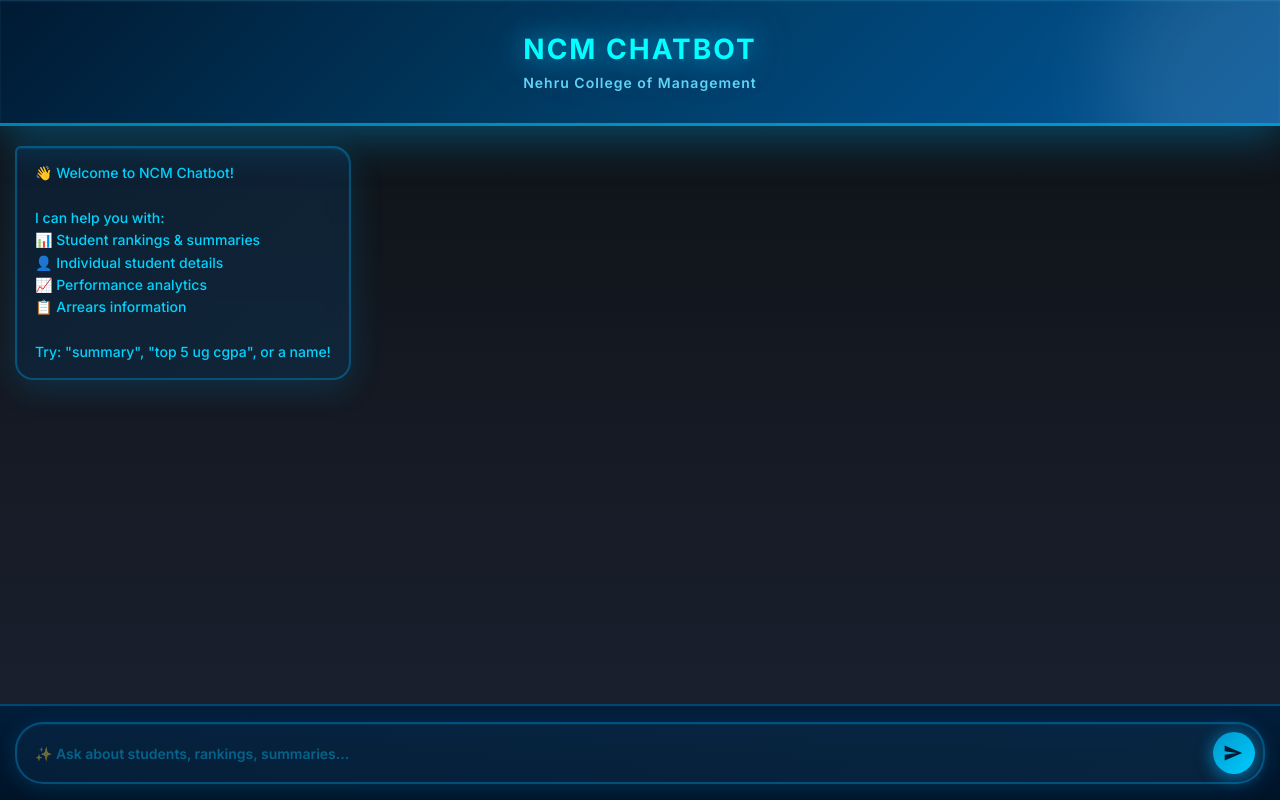
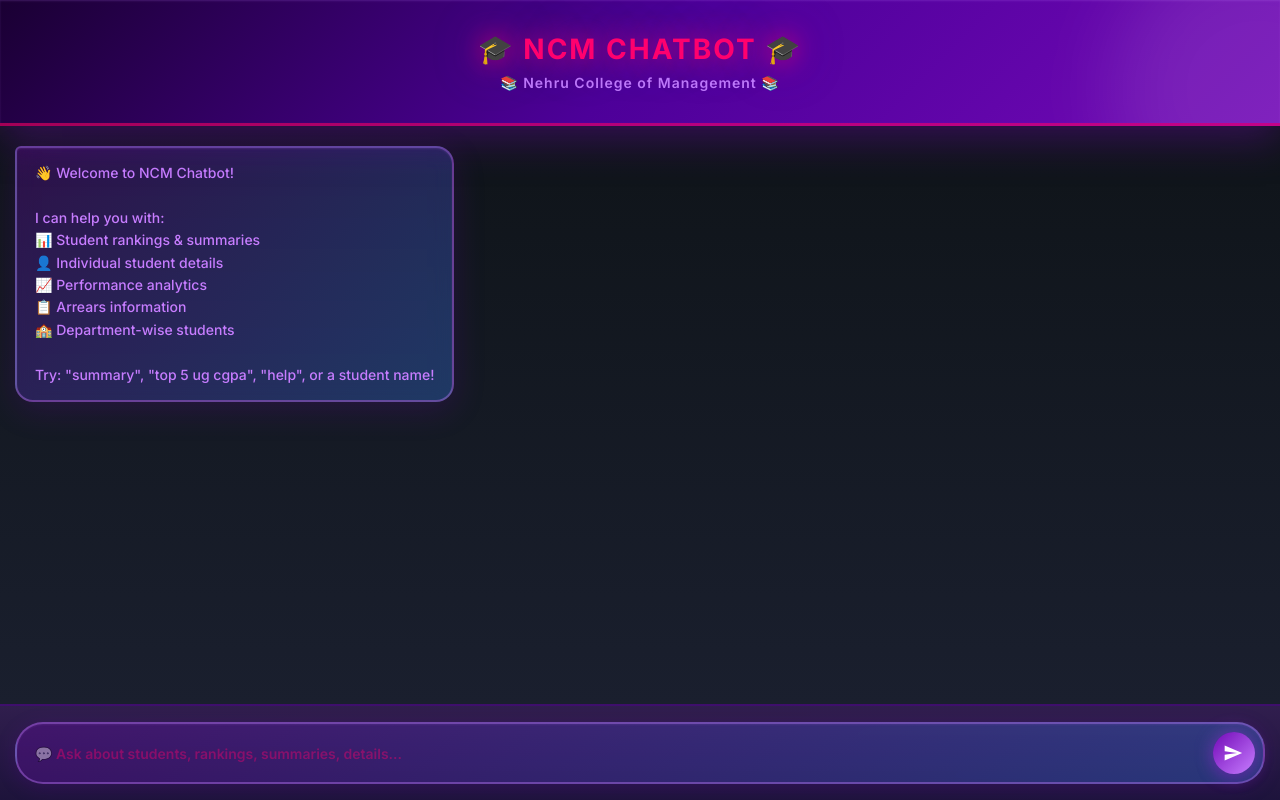
Before and after one commit to Akhi321/chatbot, a Flask app: page / in a window 1280 px wide. Run offline with Flask 3, Linux system fonts and the light colour scheme.

Commit message:
Update UI theme, chart colors, and emoji support

```diff
--- a/static/script.js
+++ b/static/script.js
@@ -18,28 +18,28 @@ document.addEventListener("DOMContentLoaded", () => {
             charts.forEach((chartData, index) => {
                 const canvasContainer = document.createElement("div");
                 canvasContainer.style.marginTop = "25px";
-                canvasContainer.style.background = "linear-gradient(135deg, rgba(15, 50, 80, 0.6) 0%, rgba(20, 70, 100, 0.6) 100%)";
+                canvasContainer.style.background = "linear-gradient(135deg, rgba(114, 9, 183, 0.3) 0%, rgba(58, 134, 255, 0.3) 100%)";
                 canvasContainer.style.padding = "24px";
                 canvasContainer.style.borderRadius = "16px";
                 canvasContainer.style.width = "100%";
                 canvasContainer.style.maxWidth = "100%";
-                canvasContainer.style.border = "2px solid rgba(0, 150, 220, 0.5)";
+                canvasContainer.style.border = "2px solid rgba(199, 125, 255, 0.5)";
                 canvasContainer.style.backdropFilter = "blur(12px)";
                 canvasContainer.style.animation = `slideInUp 0.6s ease-out ${index * 0.12}s forwards`;
                 canvasContainer.style.opacity = "0";
-                canvasContainer.style.boxShadow = "0 8px 40px rgba(0, 150, 220, 0.2), inset 0 1px 3px rgba(100, 200, 255, 0.2)";
+                canvasContainer.style.boxShadow = "0 8px 40px rgba(114, 9, 183, 0.2), inset 0 1px 3px rgba(199, 125, 255, 0.2)";
 
                 const titleDiv = document.createElement("div");
                 titleDiv.style.fontSize = "14px";
                 titleDiv.style.fontWeight = "800";
-                titleDiv.style.color = "#00d4ff";
+                titleDiv.style.color = "#00ffaa";
+                titleDiv.style.marginBottff006e";
                 titleDiv.style.marginBottom = "18px";
                 titleDiv.style.textTransform = "uppercase";
                 titleDiv.style.letterSpacing = "1.5px";
-                titleDiv.style.borderBottom = "2px solid rgba(0, 200, 255, 0.4)";
+                titleDiv.style.borderBottom = "2px solid rgba(199, 125, 255, 0.4)";
                 titleDiv.style.paddingBottom = "10px";
-                titleDiv.style.textShadow = "0 0 10px rgba(0, 200, 255, 0.3)";
-                titleDiv.innerText = chartData.title;
+                titleDiv.style.textShadow = "0 0 10px rgba(199, 125, 255
                 canvasContainer.appendChild(titleDiv);
 
                 const canvasWrapper = document.createElement("div");
@@ -52,13 +52,23 @@ document.addEventListener("DOMContentLoaded", () => {
                 canvasContainer.appendChild(canvasWrapper);
                 bubbleDiv.appendChild(canvasContainer);
 
-                const gradientColors = [
-                    { bg: 'rgba(0, 150, 220, 0.7)', border: 'rgb(0, 200, 255)' },
-                    { bg: 'rgba(0, 180, 240, 0.7)', border: 'rgb(50, 220, 255)' },
-                    { bg: 'rgba(0, 120, 200, 0.7)', border: 'rgb(0, 180, 220)' }
+                // Unique color palette for each student
+                const colorPalette = [
+                    '#7209b7', '#3a86ff', '#ff006e', '#8338ec', '#fb5607',
+                    '#ffbe0b', '#26de81', '#e83e8c', '#5f27cd', '#00d2d3',
+                    '#ff9ff3', '#54a0ff', '#48dbfb', '#1dd1a1', '#ee5a6f',
+                    '#f368e0', '#626ee0', '#2ed573', '#a29bfe', '#fd79a8'
                 ];
 
-                const gradientColor = gradientColors[index % 3];
+                // Create background and border colors for each student
+                const bgColors = chartData.labels.map((label, idx) => {
+                    const color = colorPalette[idx % colorPalette.length];
+                    return color + '99'; // Add transparency
+                });
+
+                const borderColors = chartData.labels.map((label, idx) => {
+                    return colorPalette[idx % colorPalette.length];
+                });
 
                 new Chart(canvas, {
                     type: 'bar',
@@ -67,11 +77,11 @@ document.addEventListener("DOMContentLoaded", () => {
                         datasets: [{
                             label: chartData.title,
                             data: chartData.data,
-                            backgroundColor: gradientColor.bg,
-                            borderColor: gradientColor.border,
+                            backgroundColor: bgColors,
+                            borderColor: borderColors,
                             borderWidth: 3,
                             borderRadius: 8,
-                            hoverBackgroundColor: gradientColor.border,
+                            hoverBackgroundColor: borderColors,
                             hoverBorderWidth: 4,
                         }]
                     },
@@ -88,21 +98,21 @@ document.addEventListener("DOMContentLoaded", () => {
                                 display: true,
                                 position: 'top',
                                 labels: {
-                                    color: '#00d4ff',
+                                    color: '#c77dff',
                                     font: { size: 13, weight: '700' },
                                     padding: 18,
                                     usePointStyle: true,
                                     pointStyle: 'circle',
-                                    textShadow: '0 0 8px rgba(0, 200, 255, 0.3)'
+                                    textShadow: '0 0 8px rgba(199, 125, 255, 0.3)'
                                 }
                             },
                             tooltip: {
-                                backgroundColor: 'rgba(10, 30, 50, 0.98)',
+                                backgroundColor: 'rgba(20, 10, 40, 0.98)',
                                 padding: 16,
                                 cornerRadius: 10,
                                 titleFont: { size: 14, weight: 'bold' },
                                 bodyFont: { size: 13 },
-                                borderColor: gradientColor.border,
+                                borderColor: '#c77dff',
                                 borderWidth: 2,
                                 callbacks: {
                                     label: function(context) {
@@ -115,12 +125,12 @@ document.addEventListener("DOMContentLoaded", () => {
                             y: {
                                 beginAtZero: true,
                                 grid: {
-                                    color: 'rgba(0, 150, 220, 0.2)',
+                                    color: 'rgba(199, 125, 255, 0.2)',
                                     drawBorder: false,
                                     lineWidth: 1.5
                                 },
                                 ticks: {
-                                    color: 'rgba(0, 200, 255, 0.8)',
+                                    color: 'rgba(199, 125, 255, 0.8)',
                                     font: { size: 12, weight: '600' }
                                 }
                             },
@@ -130,7 +140,7 @@ document.addEventListener("DOMContentLoaded", () => {
                                     drawBorder: false
                                 },
                                 ticks: {
-                                    color: 'rgba(0, 200, 255, 0.8)',
+                                    color: 'rgba(199, 125, 255, 0.8)',
                                     font: { size: 12, weight: '600' }
                                 }
                             }
--- a/static/style.css
+++ b/static/style.css
@@ -23,12 +23,12 @@ body {
 }
 
 .chat-header {
-    background: linear-gradient(135deg, #001a33 0%, #003d66 50%, #005599 100%);
+    background: linear-gradient(135deg, #1a0033 0%, #4d0099 50%, #7209b7 100%);
     padding: 32px 24px;
     text-align: center;
-    border-bottom: 3px solid rgba(0, 200, 255, 0.6);
+    border-bottom: 3px solid rgba(255, 0, 110, 0.6);
     z-index: 10;
-    box-shadow: 0 12px 40px rgba(0, 150, 220, 0.4), inset 0 1px 2px rgba(100, 220, 255, 0.2);
+    box-shadow: 0 12px 40px rgba(114, 9, 183, 0.4), inset 0 1px 2px rgba(195, 125, 255, 0.2);
     position: relative;
     overflow: hidden;
 }
@@ -46,19 +46,19 @@ body {
 }
 
 .chat-header h1 {
-    color: #00ffff;
+    color: #ff006e;
     font-size: 28px;
     font-weight: 900;
     letter-spacing: 2px;
     margin-bottom: 8px;
     position: relative;
     z-index: 2;
-    text-shadow: 0 0 20px rgba(0, 200, 255, 0.6), 0 0 40px rgba(0, 150, 220, 0.3);
+    text-shadow: 0 0 20px rgba(255, 0, 110, 0.6), 0 0 40px rgba(58, 134, 255, 0.3);
     animation: glow 2s ease-in-out infinite;
 }
 
 .chat-header h2 {
-    color: rgba(100, 220, 255, 0.95);
+    color: rgba(195, 125, 255, 0.95);
     font-size: 14px;
     font-weight: 600;
     position: relative;
@@ -80,12 +80,12 @@ body {
     width: 8px;
 }
 .chat-area::-webkit-scrollbar-track {
-    background: rgba(0, 50, 100, 0.2);
+    background: rgba(114, 9, 183, 0.2);
 }
 .chat-area::-webkit-scrollbar-thumb {
-    background: linear-gradient(180deg, #0099cc, #00ddff);
+    background: linear-gradient(180deg, #7209b7, #c77dff);
     border-radius: 10px;
-    box-shadow: 0 0 15px rgba(0, 200, 255, 0.5);
+    box-shadow: 0 0 15px rgba(114, 9, 183, 0.5);
 }
 
 .message {
@@ -114,19 +114,19 @@ body {
 }
 
 .message.bot .bubble {
-    background: linear-gradient(135deg, rgba(10, 40, 70, 0.5) 0%, rgba(15, 50, 80, 0.5) 100%);
-    border: 2px solid rgba(0, 150, 220, 0.4);
+    background: linear-gradient(135deg, rgba(114, 9, 183, 0.3) 0%, rgba(58, 134, 255, 0.3) 100%);
+    border: 2px solid rgba(195, 125, 255, 0.4);
     border-top-left-radius: 6px;
-    box-shadow: 0 8px 32px rgba(0, 150, 220, 0.2), inset 0 1px 2px rgba(0, 200, 255, 0.15);
-    color: #00d4ff;
+    box-shadow: 0 8px 32px rgba(114, 9, 183, 0.2), inset 0 1px 2px rgba(199, 125, 255, 0.15);
+    color: #c77dff;
 }
 
 .message.user .bubble {
-    background: linear-gradient(135deg, rgba(0, 100, 180, 0.6) 0%, rgba(0, 150, 220, 0.5) 100%);
+    background: linear-gradient(135deg, rgba(114, 9, 183, 0.6) 0%, rgba(58, 134, 255, 0.5) 100%);
     border-top-right-radius: 6px;
-    box-shadow: 0 8px 32px rgba(0, 150, 220, 0.3), inset 0 1px 2px rgba(100, 220, 255, 0.2);
+    box-shadow: 0 8px 32px rgba(114, 9, 183, 0.3), inset 0 1px 2px rgba(199, 125, 255, 0.2);
     color: #ffffff;
-    border: 2px solid rgba(0, 200, 255, 0.6);
+    border: 2px solid rgba(255, 0, 110, 0.6);
 }
 
 .loading-dots {
@@ -137,10 +137,10 @@ body {
 .dot {
     width: 8px;
     height: 8px;
-    background: linear-gradient(135deg, #0099cc, #00ddff);
+    background: linear-gradient(135deg, #7209b7, #c77dff);
     border-radius: 50%;
     animation: bounce 1.4s infinite ease-in-out both;
-    box-shadow: 0 2px 12px rgba(0, 200, 255, 0.6);
+    box-shadow: 0 2px 12px rgba(199, 125, 255, 0.6);
 }
 .dot:nth-child(1) { animation-delay: -0.32s; }
 .dot:nth-child(2) { animation-delay: -0.16s; }
@@ -161,32 +161,32 @@ body {
 }
 
 @keyframes glow {
-    0%, 100% { text-shadow: 0 0 20px rgba(0, 200, 255, 0.6), 0 0 40px rgba(0, 150, 220, 0.3); }
-    50% { text-shadow: 0 0 30px rgba(0, 200, 255, 0.8), 0 0 60px rgba(0, 150, 220, 0.5); }
+    0%, 100% { text-shadow: 0 0 20px rgba(255, 0, 110, 0.6), 0 0 40px rgba(114, 9, 183, 0.3); }
+    50% { text-shadow: 0 0 30px rgba(255, 0, 110, 0.8), 0 0 60px rgba(114, 9, 183, 0.5); }
 }
 
 .chat-input-area {
-    background: linear-gradient(180deg, rgba(0, 30, 60, 0.95) 0%, rgba(0, 20, 40, 0.98) 100%);
+    background: linear-gradient(180deg, rgba(50, 30, 80, 0.95) 0%, rgba(30, 20, 60, 0.98) 100%);
     padding: 16px 15px;
-    border-top: 2px solid rgba(0, 150, 220, 0.4);
+    border-top: 2px solid rgba(114, 9, 183, 0.4);
     backdrop-filter: blur(10px);
 }
 
 .input-form {
     display: flex;
     gap: 10px;
-    background: linear-gradient(135deg, rgba(10, 40, 70, 0.5) 0%, rgba(15, 50, 80, 0.5) 100%);
+    background: linear-gradient(135deg, rgba(114, 9, 183, 0.3) 0%, rgba(58, 134, 255, 0.3) 100%);
     border-radius: 28px;
     padding: 8px 8px 8px 18px;
-    border: 2px solid rgba(0, 150, 220, 0.4);
-    box-shadow: 0 4px 20px rgba(0, 150, 220, 0.2), inset 0 1px 2px rgba(0, 200, 255, 0.1);
+    border: 2px solid rgba(195, 125, 255, 0.4);
+    box-shadow: 0 4px 20px rgba(114, 9, 183, 0.2), inset 0 1px 2px rgba(199, 125, 255, 0.1);
     transition: all 0.3s ease;
 }
 
 .input-form:focus-within {
-    border-color: rgba(0, 200, 255, 0.8);
-    box-shadow: 0 8px 32px rgba(0, 150, 220, 0.35), inset 0 1px 2px rgba(100, 220, 255, 0.15);
-    background: linear-gradient(135deg, rgba(15, 50, 85, 0.6) 0%, rgba(20, 70, 100, 0.6) 100%);
+    border-color: rgba(255, 0, 110, 0.8);
+    box-shadow: 0 8px 32px rgba(114, 9, 183, 0.35), inset 0 1px 2px rgba(199, 125, 255, 0.15);
+    background: linear-gradient(135deg, rgba(114, 9, 183, 0.6) 0%, rgba(58, 134, 255, 0.6) 100%);
 }
 
 .input-form input {
@@ -194,19 +194,19 @@ body {
     background: transparent;
     border: none;
     outline: none;
-    color: #00d4ff;
+    color: #ff006e;
     font-size: 14px;
     font-family: 'Inter', sans-serif;
     font-weight: 600;
 }
 
 .input-form input::placeholder {
-    color: rgba(0, 200, 255, 0.4);
+    color: rgba(255, 0, 110, 0.4);
 }
 
 .input-form button {
-    background: linear-gradient(135deg, #0099cc 0%, #00ccff 100%);
-    color: #001a33;
+    background: linear-gradient(135deg, #7209b7 0%, #c77dff 100%);
+    color: #ffffff;
     border: none;
     width: 42px;
     height: 42px;
@@ -216,15 +216,15 @@ body {
     align-items: center;
     cursor: pointer;
     transition: all 0.3s cubic-bezier(0.34, 1.56, 0.64, 1);
-    box-shadow: 0 4px 15px rgba(0, 150, 220, 0.5), 0 0 20px rgba(0, 200, 255, 0.3);
+    box-shadow: 0 4px 15px rgba(114, 9, 183, 0.5), 0 0 20px rgba(199, 125, 255, 0.3);
     flex-shrink: 0;
     font-weight: 700;
 }
 
 .input-form button:hover {
     transform: scale(1.12) translateY(-3px);
-    background: linear-gradient(135deg, #00ddff 0%, #00ffff 100%);
-    box-shadow: 0 8px 30px rgba(0, 200, 255, 0.6), 0 0 30px rgba(0, 220, 255, 0.4);
+    background: linear-gradient(135deg, #c77dff 0%, #ff006e 100%);
+    box-shadow: 0 8px 30px rgba(199, 125, 255, 0.6), 0 0 30px rgba(255, 0, 110, 0.4);
 }
 
 .input-form button:active {
--- a/templates/index.html
+++ b/templates/index.html
@@ -11,21 +11,21 @@
 <body>
     <div class="chat-container">
         <header class="chat-header">
-            <h1>NCM CHATBOT</h1>
-            <h2>Nehru College of Management</h2>
+            <h1>🎓 NCM CHATBOT 🎓</h1>
+            <h2>📚 Nehru College of Management 📚</h2>
         </header>
 
         <main class="chat-area" id="chatbox">
             <div class="message bot">
                 <div class="bubble">
-                    👋 Welcome to NCM Chatbot!<br><br>I can help you with:<br>📊 Student rankings &amp; summaries<br>👤 Individual student details<br>📈 Performance analytics<br>📋 Arrears information<br><br>Try: "summary", "top 5 ug cgpa", or a name!
+                    👋 Welcome to NCM Chatbot!<br><br>I can help you with:<br>📊 Student rankings &amp; summaries<br>👤 Individual student details<br>📈 Performance analytics<br>📋 Arrears information<br>🏫 Department-wise students<br><br>Try: "summary", "top 5 ug cgpa", "help", or a student name!
                 </div>
             </div>
         </main>
 
         <footer class="chat-input-area">
             <form id="chat-form" class="input-form">
-                <input type="text" id="user-input" placeholder="✨ Ask about students, rankings, summaries..." autocomplete="off" required>
+                <input type="text" id="user-input" placeholder="💬 Ask about students, rankings, summaries, details..." autocomplete="off" required>
                 <button type="submit" id="send-btn" title="Send message">
                     <svg viewBox="0 0 24 24" width="24" height="24" fill="currentColor">
                         <path d="M2.01 21L23 12 2.01 3 2 10l15 2-15 2z"></path>
```
Also changed, not shown: chatbot.py (+54 -31 lines).
